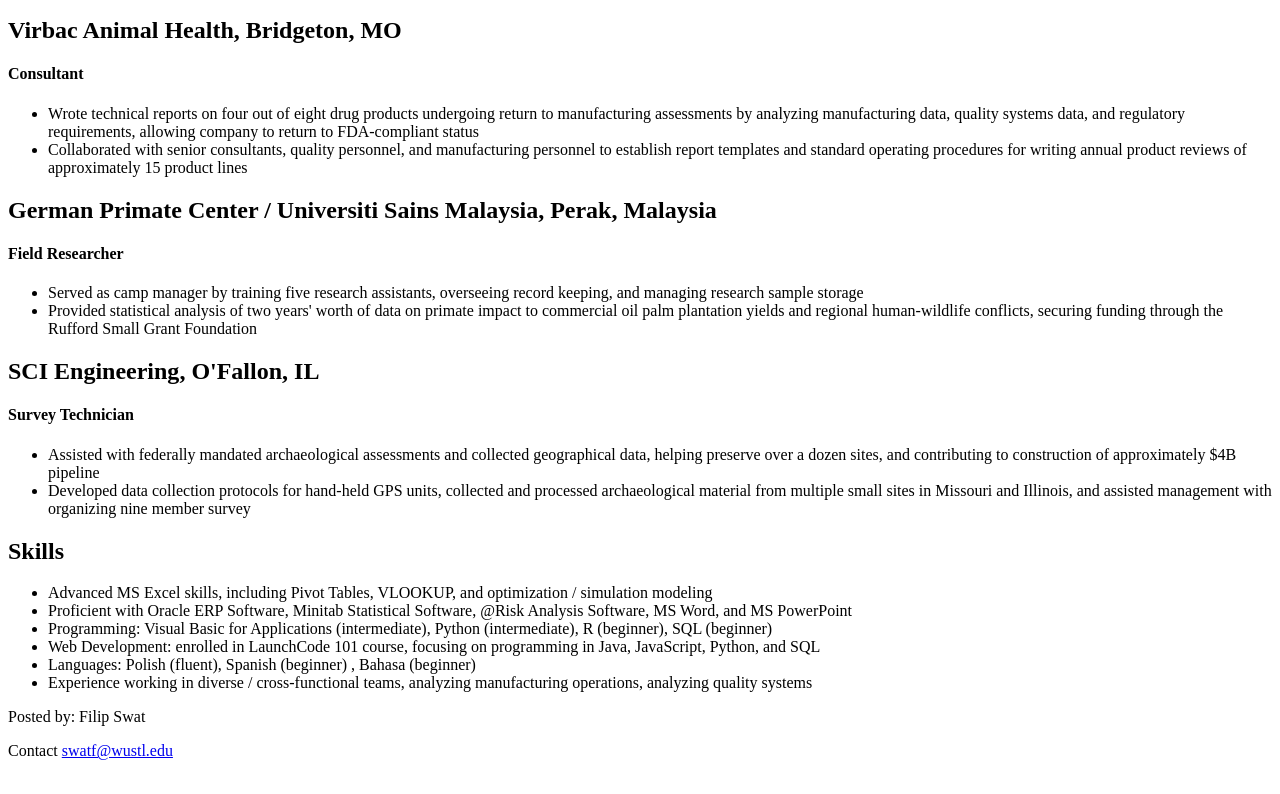
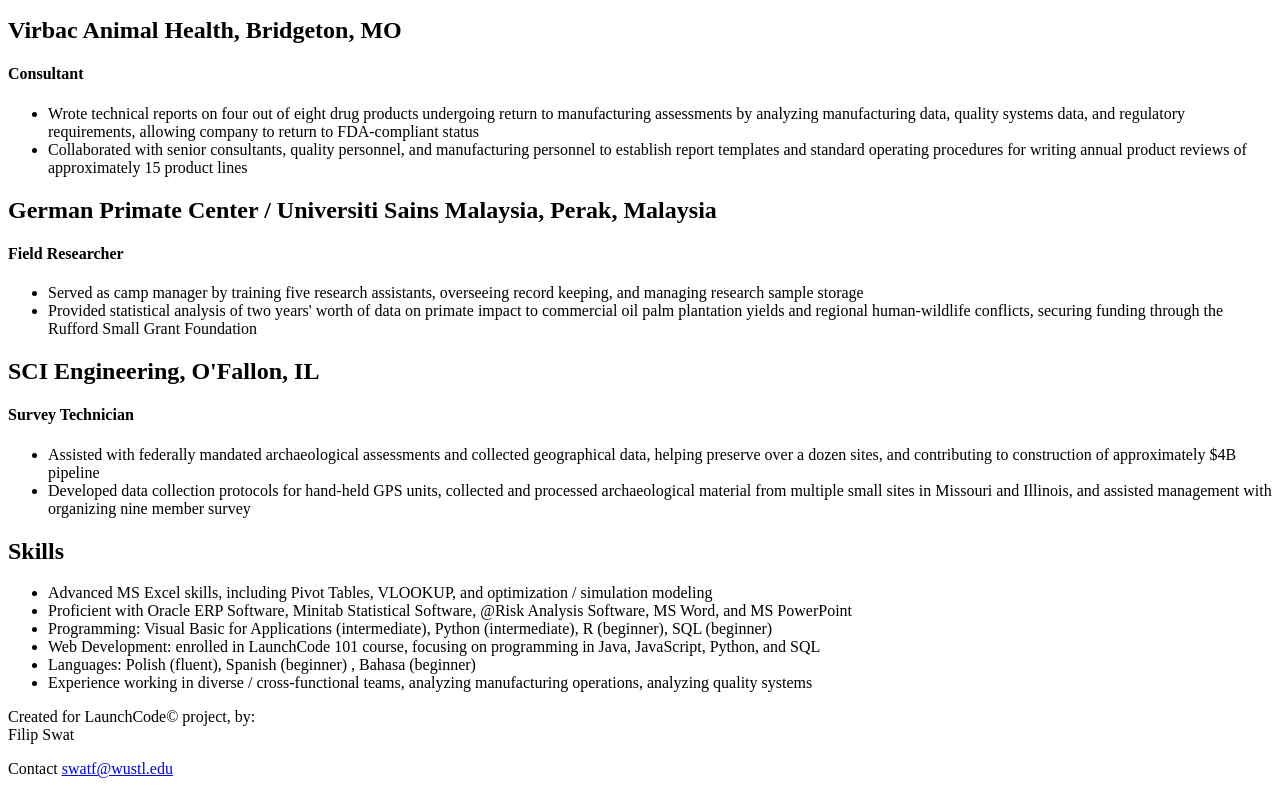
Before and after one commit to filipswat/html-me-something, a plain HTML site: page index.html in a window 1280 px wide. Shown: the part 899-1693 px from the top of the page. Drawn offline with Linux system fonts and the light colour scheme.

Commit message:
added &copy thing to footer

```diff
--- a/index.html
+++ b/index.html
@@ -147,7 +147,7 @@
 </body>
 
 <footer>
-    <p>Posted by: Filip Swat</p>
+    <p>Created for LaunchCode&copy; project, by:<br>Filip Swat</p>
     <p>Contact <a href="mailto:swatf@wustl.edu">
     swatf@wustl.edu</a></p>
 </footer>
```
